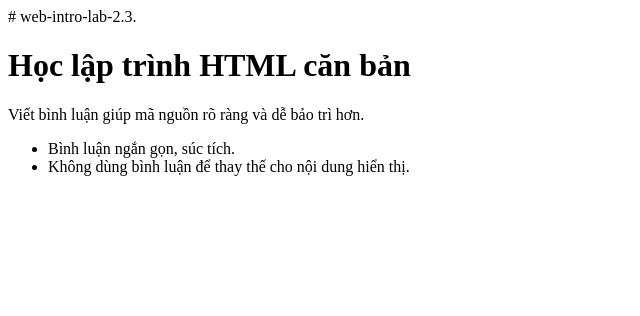
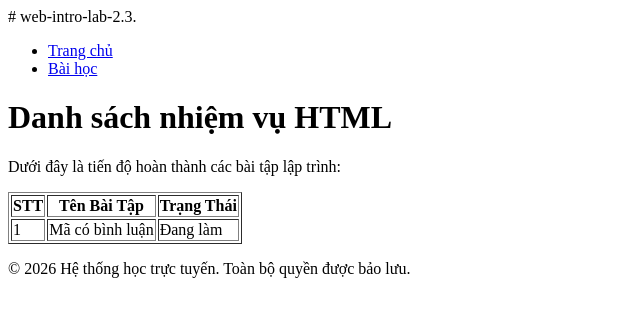
Before and after one commit to Tri-Dang07/web-intro-lab-2.3., a plain HTML site: page index.html in a window 1280 px wide. Shown: the whole page, without its empty margins (0-640 px from the left). Drawn offline with Linux system fonts and the light colour scheme.

Commit message:
Update index.html

```diff
--- a/index.html
+++ b/index.html
@@ -4,16 +4,42 @@
 <head>
   <meta charset="UTF-8">
   <meta name="viewport" content="width=device-width, initial-scale=1.0">
-  <title>Mã có bình luận</title>
+  <title>Trang Web Đầy Đủ Khung Và Bình Luận</title>
   </head>
 <body>
-  <h1>Học lập trình HTML căn bản</h1>
-  <p>Viết bình luận giúp mã nguồn rõ ràng và dễ bảo trì hơn.</p>
+  <header>
+    <nav>
+      <ul>
+        <li><a href="#">Trang chủ</a></li>
+        <li><a href="#">Bài học</a></li>
+      </ul>
+    </nav>
+  </header>
 
-  <ul>
-    <li>Bình luận ngắn gọn, súc tích.</li>
-    <li>Không dùng bình luận để thay thế cho nội dung hiển thị.</li>
-  </ul>
+  <main>
+    <h1>Danh sách nhiệm vụ HTML</h1>
+    <p>Dưới đây là tiến độ hoàn thành các bài tập lập trình:</p>
 
-  </body>
+    <table border="1">
+      <thead>
+        <tr>
+          <th>STT</th>
+          <th>Tên Bài Tập</th>
+          <th>Trạng Thái</th>
+        </tr>
+      </thead>
+      <tbody>
+        <tr>
+          <td>1</td>
+          <td>Mã có bình luận</td>
+          <td>Đang làm</td>
+        </tr>
+      </tbody>
+    </table>
+  </main>
+
+  <footer>
+    <p>&copy; 2026 Hệ thống học trực tuyến. Toàn bộ quyền được bảo lưu.</p>
+  </footer>
+</body>
 </html>
```
